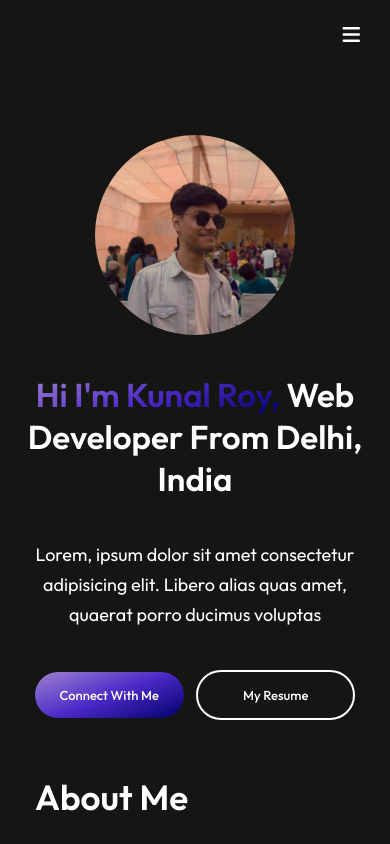
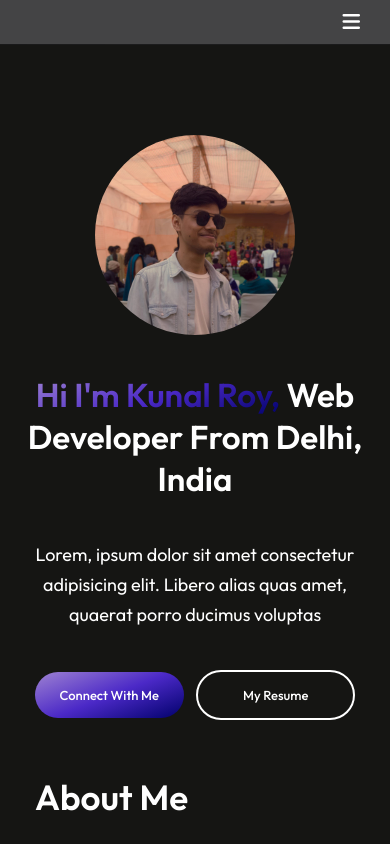
Before and after one commit to Yonko-Kunal/Portfolio-React, a React (Vite) app: page / in a window 390 px wide. Shown: the top 844 px of the page. Built offline with nearby package versions, Linux system fonts and the light colour scheme.

Commit message:
Navbar tsudo background added

```diff
--- a/src/Components/Hero/Hero.css
+++ b/src/Components/Hero/Hero.css
@@ -3,6 +3,7 @@
     align-items: center;
     flex-direction: column;
     gap: 35px;
+    position: relative;
 }
 
 .Hero img {
@@ -73,6 +74,17 @@
         width: 260px;
     }
 
+    .Hero::before {
+        content: "";
+        position: absolute;
+        top: 0;
+        left: 0;
+        width: 100%;
+        height: 44px;
+        background-color: #fff;
+        z-index: -1;
+    }
+
     .Hero h1 {
         width: 90%;
         font-size: 50px;
--- a/src/Components/Navbar/Navbar.css
+++ b/src/Components/Navbar/Navbar.css
@@ -76,7 +76,7 @@
         margin: 0;
         padding: 0;
         width: 100%;
-        height: 70px;
+        height: 45px;
         background-color: rgba(22, 22, 23, .8);
         backdrop-filter: blur(100px);
         z-index: 10;
--- a/src/Components/Navbar/Navebar.jsx
+++ b/src/Components/Navbar/Navebar.jsx
@@ -18,9 +18,9 @@ const Navebar = () => {
     }
 
     return (
-        <div className='Navbar'>
+        <nav className='Navbar'>
             <div className="nav-mob-open" onClick={openMenu}><i class="fa-solid fa-bars"></i></div>
-            <nav>
+            <div>
                 <ul ref={menuRef} className="nav-menu">
                     <div className='nav-mob-close' onClick={closeMenu}><i class="fa-solid fa-xmark" ></i></div>
                     <hr className='nav-line' />
@@ -30,14 +30,14 @@ const Navebar = () => {
                     <li><AnchorLink onClick={closeMenu} className='anchor-list' offset={50} href='#contactId'><p>Contact</p></AnchorLink></li><hr className='nav-line' />
                 </ul>
 
-            </nav>
+            </div>
 
             <div className='nav-right'>
                 <div className="git-logo"><i onClick={gitLinkFunction} class="fa-brands fa-github"></i></div>
                 <div className="nav-connect"><AnchorLink className='anchor-list' offset={50} href='#contactId'>Connect With Me</AnchorLink></div>
             </div>
 
-        </div>
+        </nav>
     )
 }
 
```
